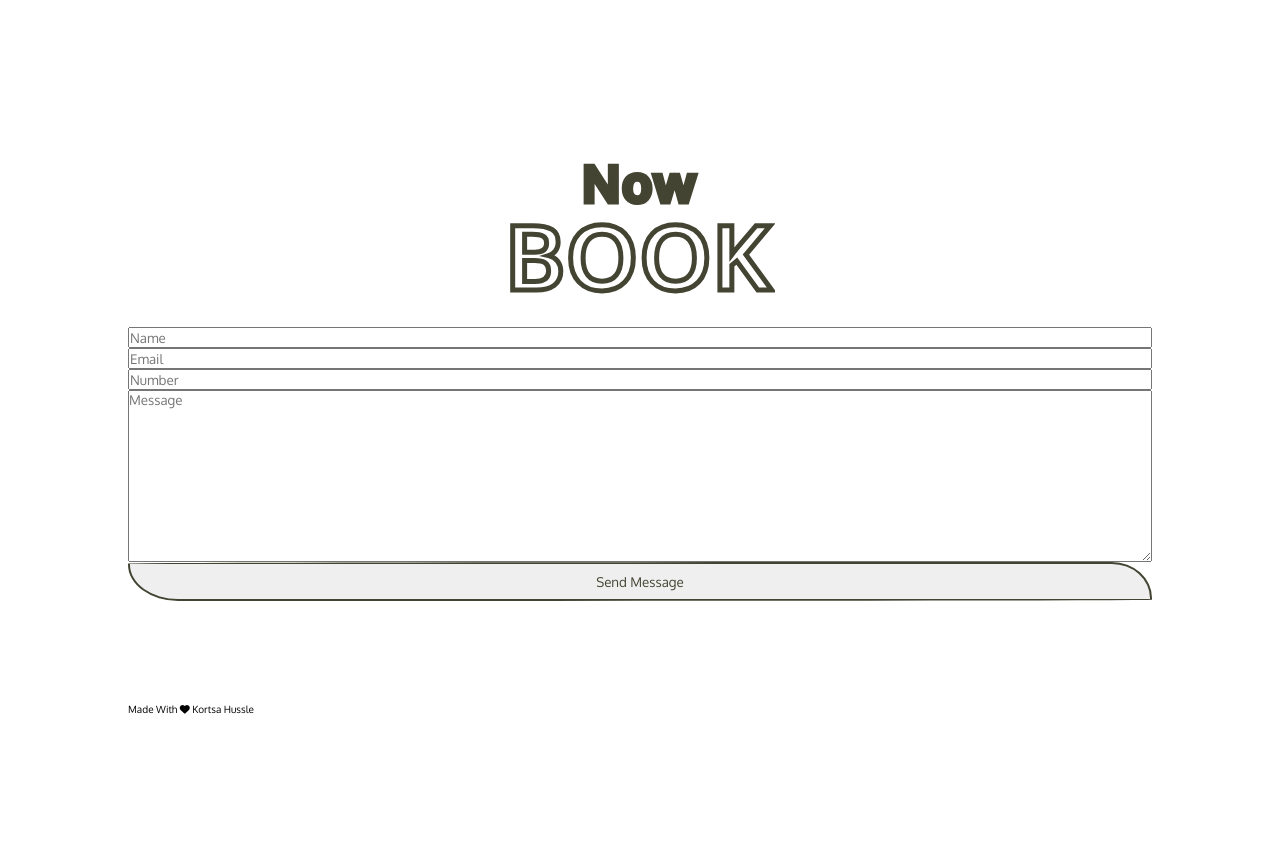
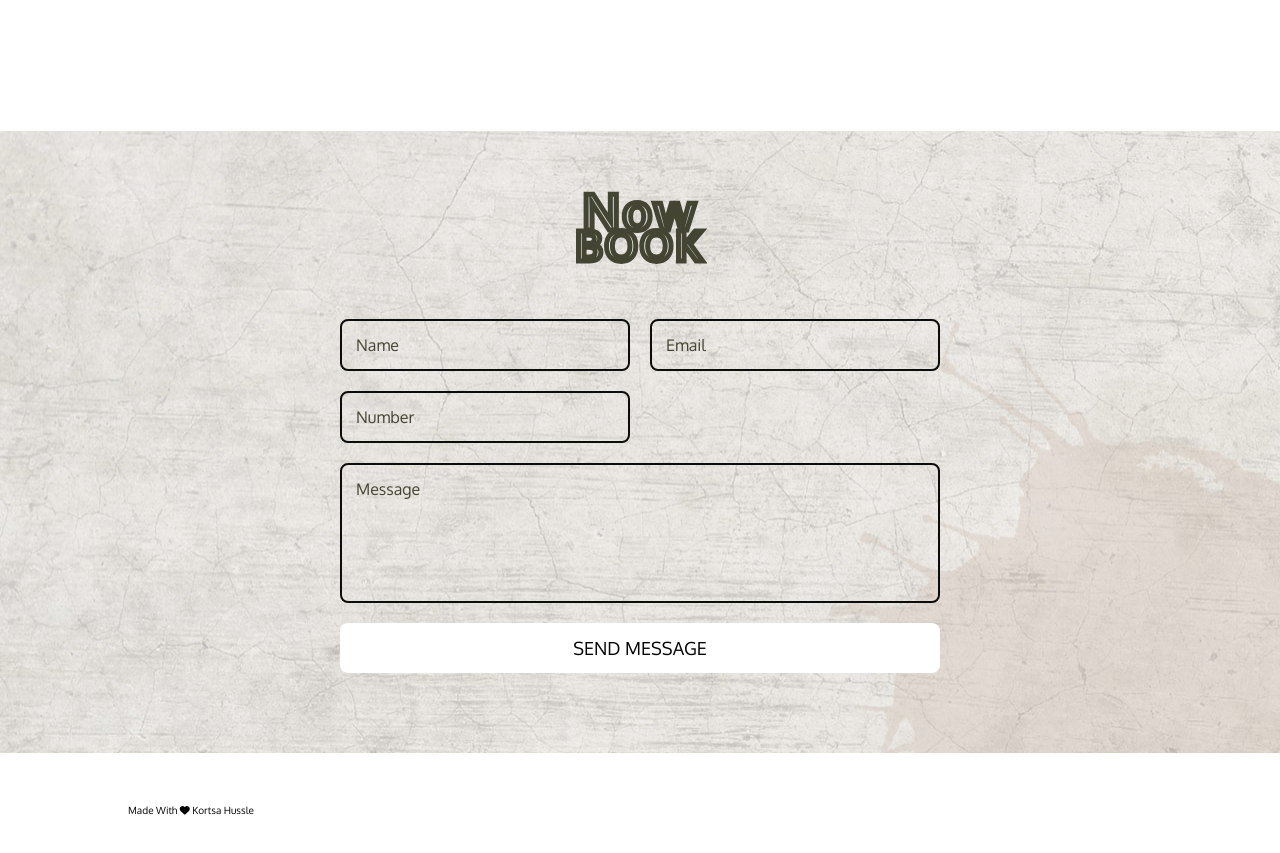
Before and after one commit to defigo-cloud/COFFEE-SHOPS, a plain HTML site: page index.html in a window 1280 px wide. Shown: the part 2840-3693 px from the top of the page. Before the commit the page ends 3606 px from the top, so only its background shows below. Drawn offline with nearby package versions, Linux system fonts and the light colour scheme.

Commit message:
kook section worked on

```diff
--- a/style.css
+++ b/style.css
@@ -328,7 +328,99 @@ section {
 #menu-btn{
   display: none;
 }
-.book form{
+/* .book form{
     display: flex;
     flex-direction: column;
+} */
+
+/* Booking Section Styling */
+.book {
+  padding: 80px 20px;
+  background-image: url(./image/book-bg.jpg);/* Black background */
+
+  display: flex;
+  flex-direction: column;
+  align-items: center;
 }
+
+.book .heading {
+  font-size: 42px;
+  text-transform: uppercase;
+  color: #fff; /* White text */
+  margin-bottom: 40px;
+  text-align: center;
+  letter-spacing: 2px;
+}
+
+.book .heading span {
+  color: #d1d1d1;
+}
+
+.book form {
+  width: 100%;
+  max-width: 600px;
+  display: grid;
+  grid-template-columns: 1fr;
+  gap: 20px;
+}
+
+.book form .box,
+.book form textarea {
+  width: 100%;
+  padding: 14px;
+  background: transparent;
+  border: 2px solid #0c0c0c;
+  color: #141414;
+  font-size: 16px;
+  border-radius: 8px;
+  outline: none;
+  transition: 0.3s ease;
+}
+
+.book form .box::placeholder,
+.book form textarea::placeholder {
+  color: #443;
+}
+
+.book form .box:focus,
+.book form textarea:focus {
+  border: var(--border);
+  background: rgba(255, 255, 255, 0.05);
+}
+
+.book form textarea {
+  resize: none;
+  height: 140px;
+}
+
+/* Button Styling */
+.book .btn {
+  background: #fff;
+  color: #000;
+  padding: 14px 0;
+  font-size: 18px;
+  border-radius: 8px;
+  cursor: pointer;
+  border: none;
+  text-transform: uppercase;
+  transition: 0.3s ease;
+}
+
+.book .btn:hover {
+  background: #d1d1d1;
+}
+
+/* Responsive  */
+@media (min-width: 768px) {
+  .book form {
+    grid-template-columns: repeat(2, 1fr);
+  }
+
+  .book form textarea {
+    grid-column: span 2;
+  }
+
+  .book form .btn {
+    grid-column: span 2;
+  }
+}
```
